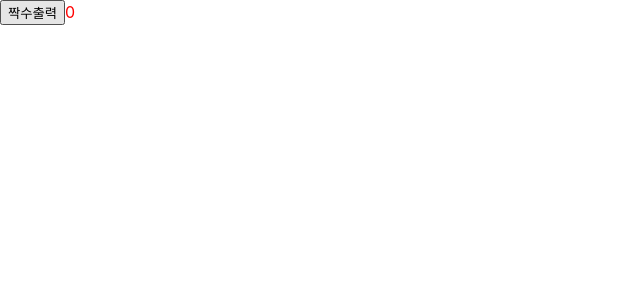
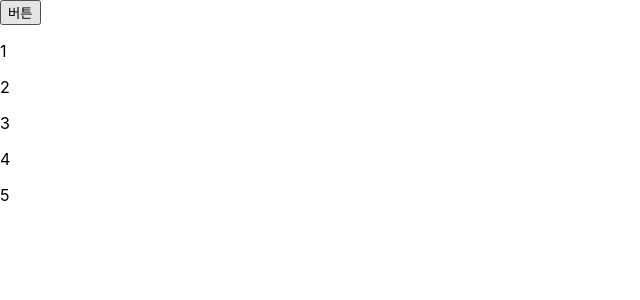
Before and after one commit to chobo6/fe-react-study, a React (Create React App) app: page / in a window 1280 px wide. Shown: the top 300 px of the page, without its empty margins (0-640 px from the left). Built offline with nearby package versions, Linux system fonts and the light colour scheme.

Commit message:
리액트 배열 state 변수사용

```diff
--- a/src/App.js
+++ b/src/App.js
@@ -5,13 +5,15 @@
 import State02 from './components/State02';
 import Export01 from './components/Export01';
 import Quiz01 from './quiz/quiz01/Quiz01';
+import State03 from './components/State03';
 
 function App() {
   // return <Basic01 />
   // return <State01 />;
   // return <State02 />;
   // return <Export01 />;
-  return <Quiz01 />;
+  // return <Quiz01 />;
+  return <State03 />;
 
 
   /* return (
--- /dev/null
+++ b/src/components/State03.js
@@ -0,0 +1,38 @@
+import { useState } from "react";
+
+function State03(){
+    /* { key : value,
+         key : [] } */
+
+    // [ ㅇ, ㅇ, ㅇ]
+    // [ {}. {}. {} ]
+
+    // let arr = [1, 2, 3, 4, 5];
+    let [arr, setArr] = useState([1, 2, 3, 4, 5]);
+
+    const btn_func = ()=>{
+        // 배열에 값 추가   unshift push    splice...
+        // [1, 2, 3, 4, 5]
+        // arr.push(9); // [1, 2, 3, 4, 5, 9];
+        // setArr(arr); 재렌더링이 발생하지 않음
+
+        // let temp = arr; // [1, 2, 3, 4, 5]
+        let temp = [...arr]; // 배열 깊은 복사  [   ...[1, 2, 3, 4, 5]  ]
+        temp.push(9); // [1, 2, 3, 4, 5, 9]
+        setArr(temp);
+        console.log(arr);
+    }
+
+    return(
+        <div>
+            <button onClick={btn_func}>버튼</button>
+            {
+                arr.map((val)=>{
+                    return <p>{val}</p>
+                })
+            }
+        </div>
+    )
+}
+
+export default State03;
```
